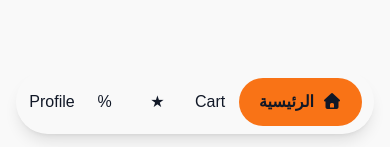
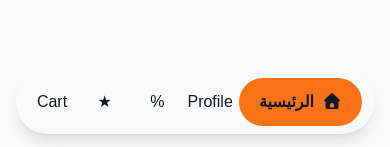
Before and after one commit to MohamedMagdy945/menuhat, an Angular app: page / in a window 390 px wide. Shown: the part 694-841 px from the top of the page. Built offline with nearby package versions, Linux system fonts and the light colour scheme.

Commit message:
refactor: fix mobile navbar

```diff
--- a/angular.json
+++ b/angular.json
@@ -2,7 +2,8 @@
   "$schema": "./node_modules/@angular/cli/lib/config/schema.json",
   "version": 1,
   "cli": {
-    "packageManager": "npm"
+    "packageManager": "npm",
+    "analytics": false
   },
   "newProjectRoot": "projects",
   "projects": {
--- a/src/app/layouts/public-layout/components/navbar/mobile-navbar/mobile-navbar.html
+++ b/src/app/layouts/public-layout/components/navbar/mobile-navbar/mobile-navbar.html
@@ -1,9 +1,15 @@
 <nav class="fixed bottom-4 left-4 right-4 z-50 rounded-full bg-whit e shadow-lg md:hidden">
-    <ul class="flex items-center justify-between px-3 py-2">
-
+    <ul class="flex  flex-row-reverse items-center justify-between px-3 py-2">
+       <!-- Home -->
+        <li>
+            <a href="#" class="flex items-center gap-2 rounded-full bg-primary px-5 py-3 font-semibold text-white">
+                <span>الرئيسية</span>
+                <span><i class="fa-solid fa-house"></i></span>
+            </a>
+        </li>
         <!-- Profile -->
         <li>
-            <a href="#" class="flex h-12 w-12 items-center justify-center text-gray-400">
+            <a href="#" class="flex flex-row-reverse h-12 w-12 items-center justify-center text-gray-400">
                 Profile
             </a>
         </li>
@@ -29,13 +35,7 @@
             </a>
         </li>
 
-        <!-- Home -->
-        <li>
-            <a href="#" class="flex items-center gap-2 rounded-full bg-primary px-5 py-3 font-semibold text-white">
-                <span>الرئيسية</span>
-                <span><i class="fa-solid fa-house"></i></span>
-            </a>
-        </li>
+
 
     </ul>
 </nav>
```
